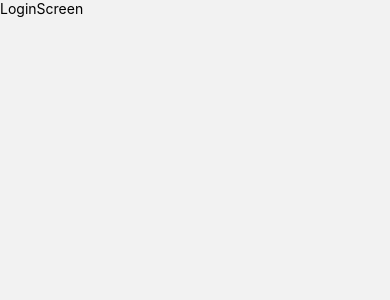
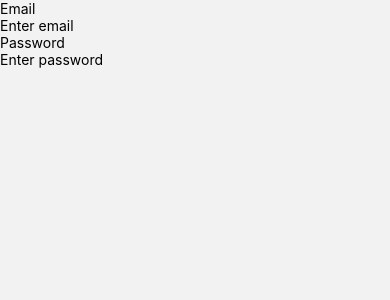
Before and after one commit to Sufen03/pcmob4-3-chat, a React Native app: screen /Login in a window 390 px wide. Shown: the top 300 px of the page. Built offline with nearby package versions, Linux system fonts and the light colour scheme.

Commit message:
login screen

```diff
--- a/screens/LoginScreen.js
+++ b/screens/LoginScreen.js
@@ -1,11 +1,14 @@
-import { StyleSheet, Text, View } from 'react-native';
+import { StyleSheet, Text, View, TextInput } from 'react-native';
 import React from 'react';
 import { createStackNavigator } from '@react-navigation/stack';
 
 export default function LoginScreen({ navigation }) {
   return (
     <View>
-      <Text>LoginScreen</Text>
+      <Text>Email</Text>
+      <TextInput placeholder="Enter email" />
+      <Text>Password</Text>
+      <TextInput placeholder="Enter password" secureTextEntry={true} />
     </View>
   )
 }
```
